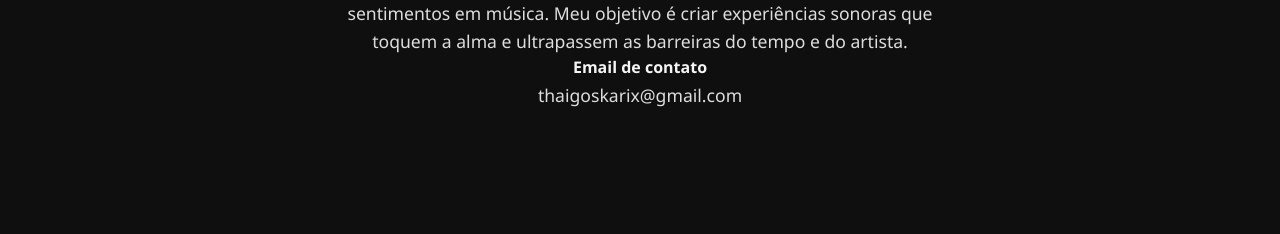
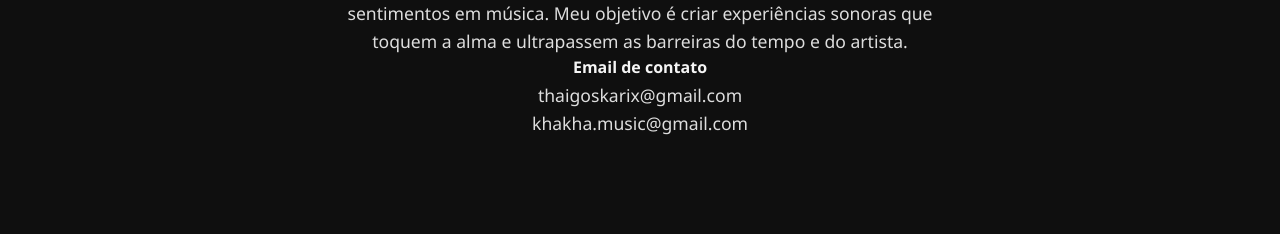
Before and after one commit to oscarRodriguesDev/meu-site-artistico, a website: page index.html in a window 1280 px wide. Shown: the part 565-799 px from the top of the page. Drawn offline with Linux system fonts and the light colour scheme.

Commit message:
Update index.html

```diff
--- a/index.html
+++ b/index.html
@@ -45,6 +45,7 @@
       objetivo é criar experiências sonoras que toquem a alma e ultrapassem as barreiras do tempo e do artista.</p>
     <h4>Email de contato</h4>
     <p>thaigoskarix@gmail.com</p>
+      <p>khakha.music@gmail.com</p>
   </section>
 
   <!-- Portfólio -->
```
